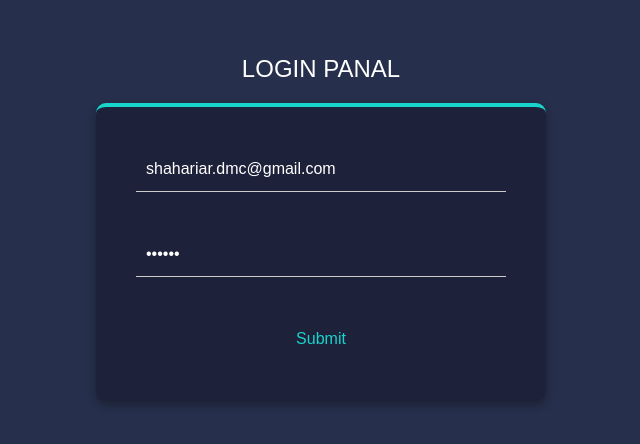
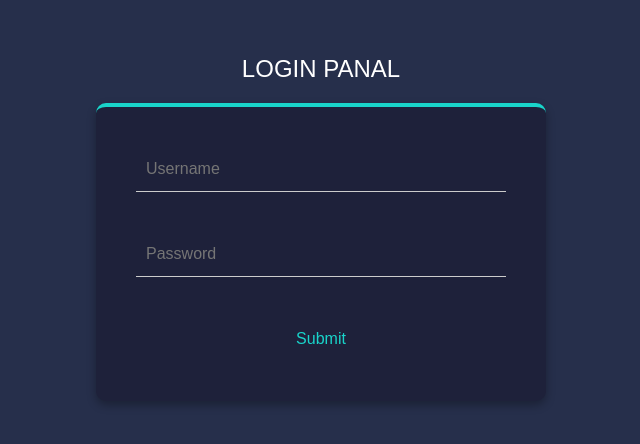
Before and after one commit to ibnulhayat/NBS-Thalassemia-web, a React (Create React App) app: page / in a window 1280 px wide. Shown: the part 172-616 px from the top of the page, without its empty margins (319-959 px from the left). Built offline with nearby package versions, Linux system fonts and the light colour scheme.

Commit message:
remove stsic user name password

```diff
--- a/src/layout/Login.js
+++ b/src/layout/Login.js
@@ -8,8 +8,8 @@ import * as Store from './../Storage'
 
 export default function Login() {
     const navigate = useNavigate()
-    const [email, setEmail] = useState("shahariar.dmc@gmail.com"); //
-    const [password, setPassword] = useState("104403"); //
+    const [email, setEmail] = useState(""); // shahariar.dmc@gmail.com
+    const [password, setPassword] = useState(""); //104403
     const [error, setError] = useState("");
     const [disable, setDisable] = useState(false)
 
```
